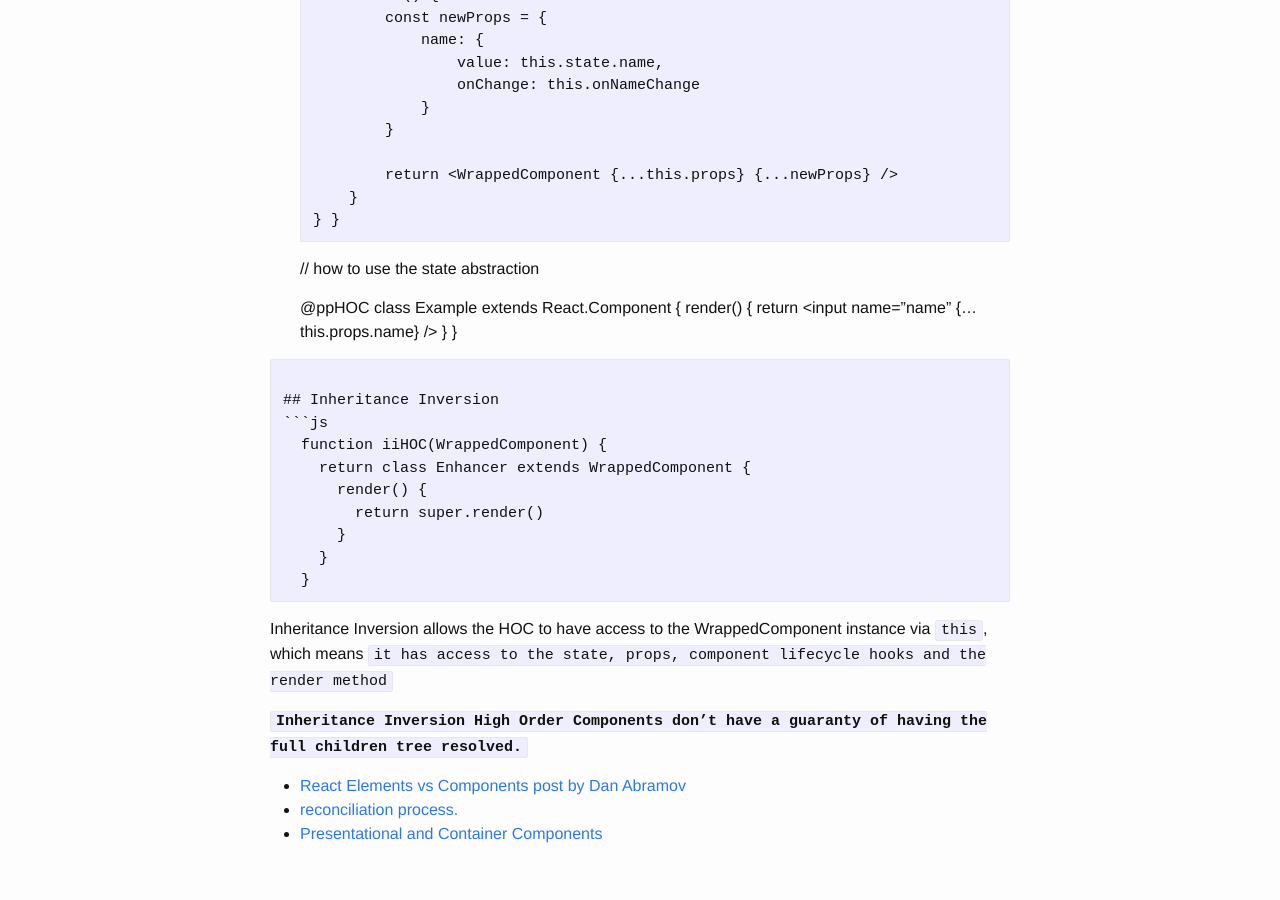
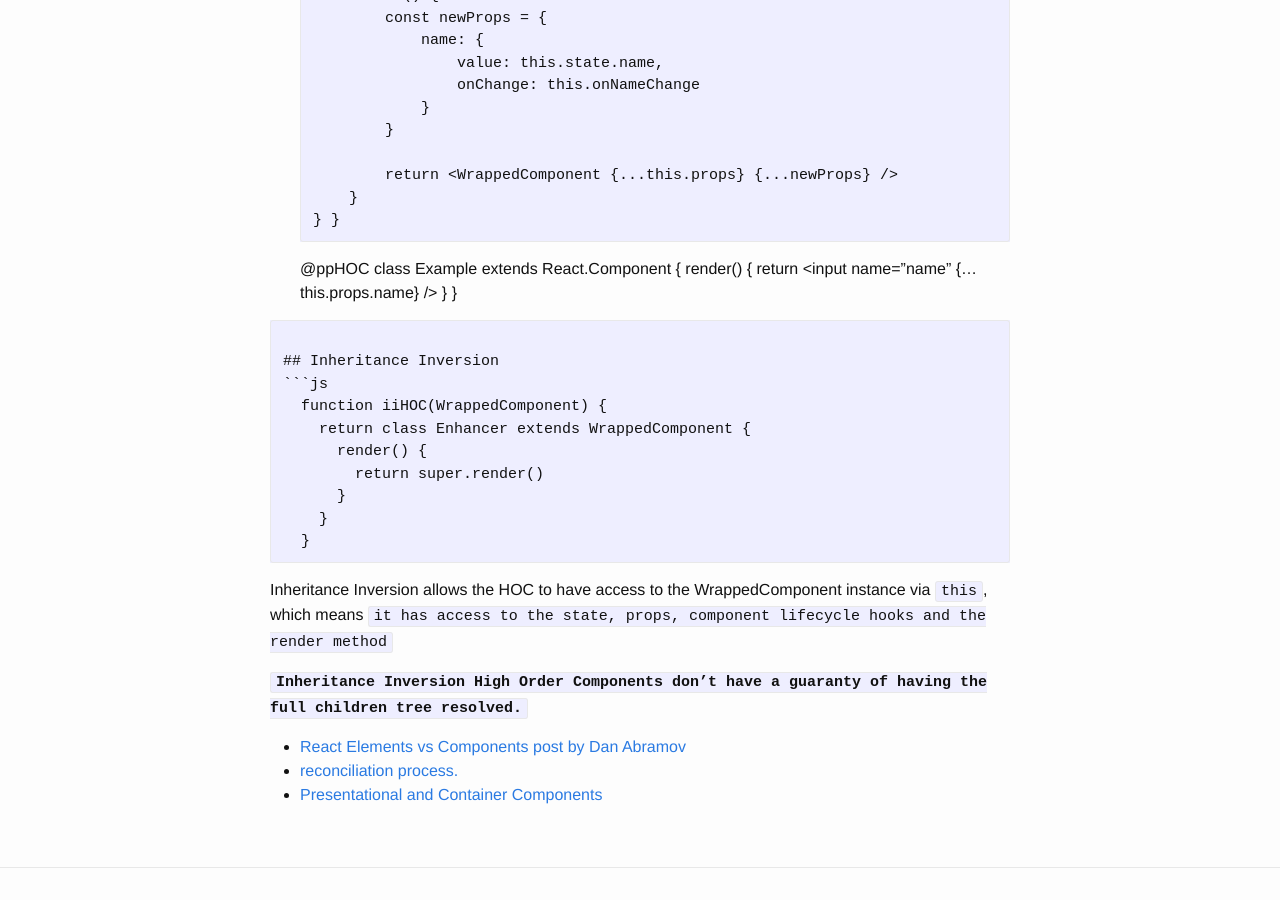
Before and after one commit to mikedeng/mikedeng.github.io, a Jekyll site: the page built from _posts/2019-03-05-HOC.markdown, in a window 1280 px wide and 900 px high, scrolled down 1472 px. Built offline with Jekyll 4.4.1, drawn with Linux system fonts in a browser that asks for light colours.

Commit message:
remove the comment

```diff
--- a/_posts/2019-03-05-HOC.markdown
+++ b/_posts/2019-03-05-HOC.markdown
@@ -84,8 +84,6 @@ what can be done with props proxy
       }
   }
 
-  // how to use the state abstraction
-
   @ppHOC
   class Example extends React.Component {
       render() {
```
